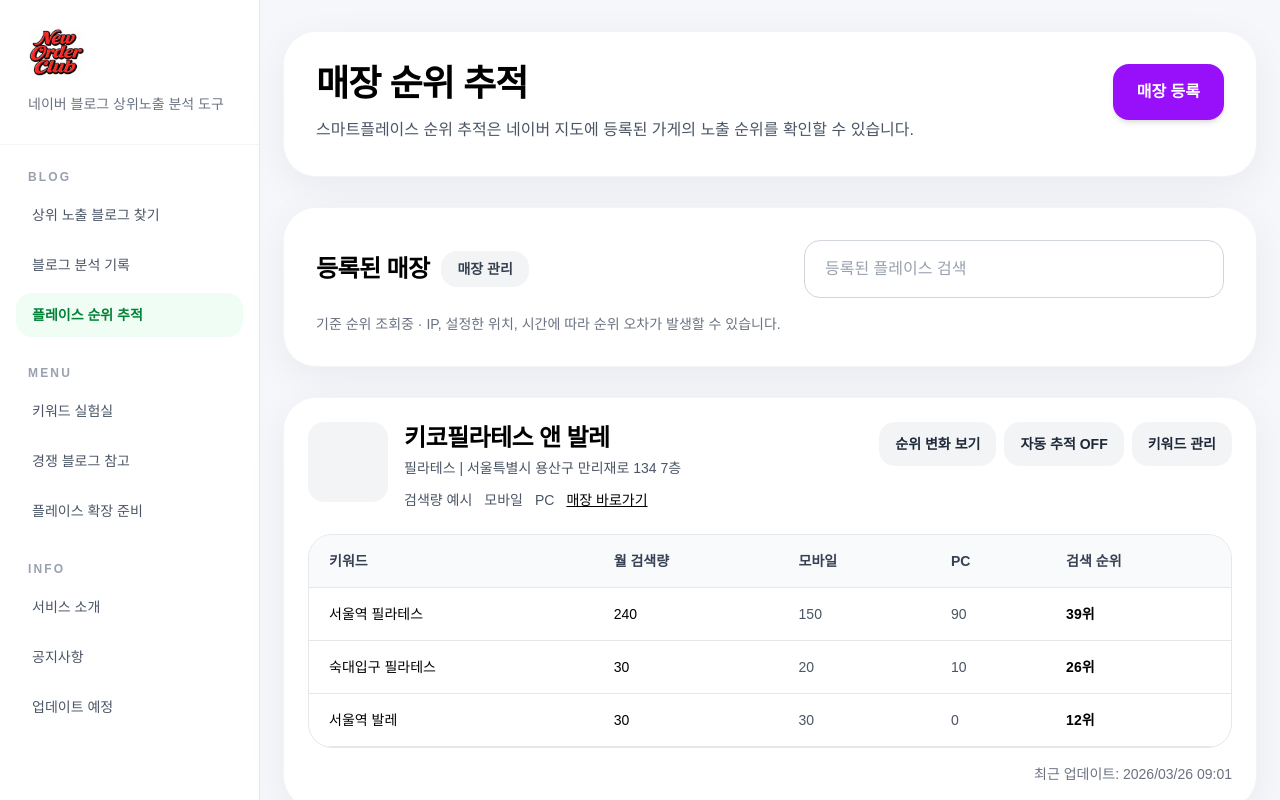
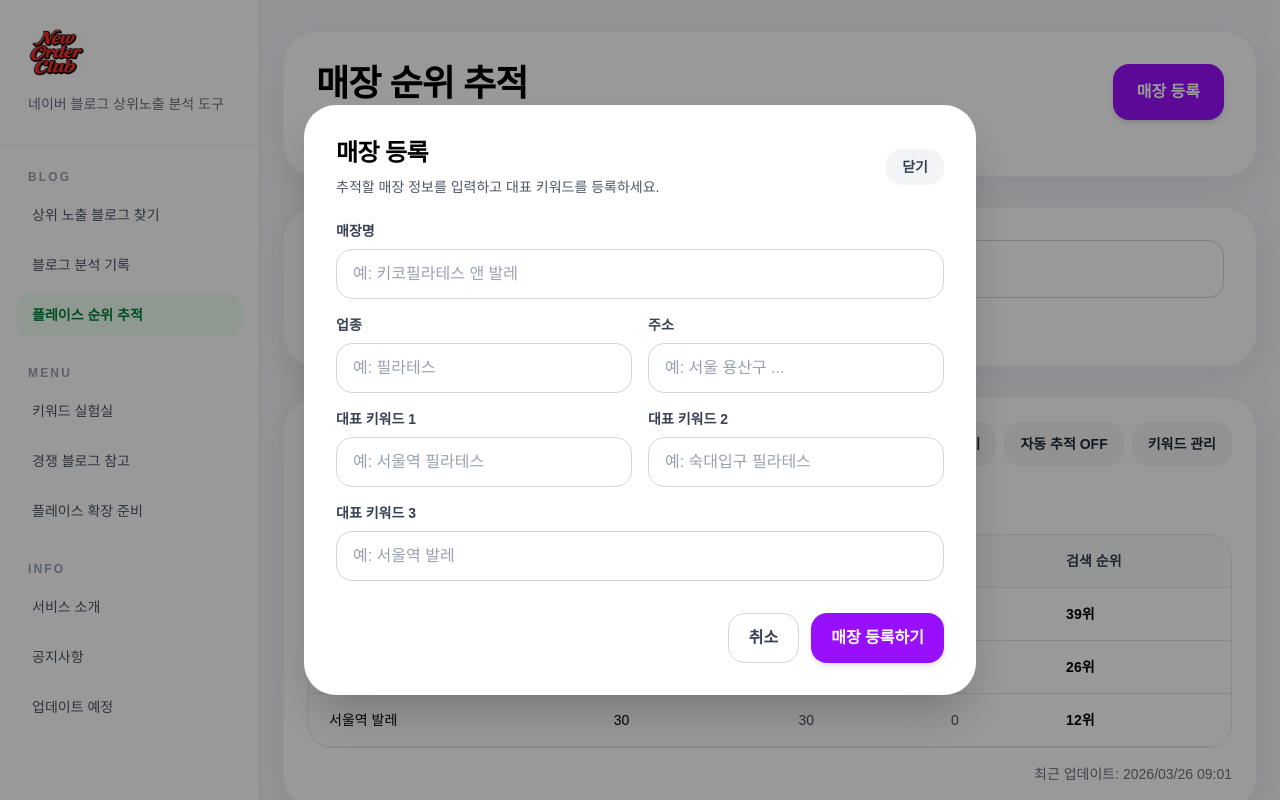
Before and after one commit to unother66-max/Neworder, a Next.js app: page /place in a window 1280 px wide. Both pictures are taken after a click on the button "매장 등록". Shown: the top 800 px of the page. Built offline with nearby package versions, Linux system fonts and the light colour scheme.

Commit message:
style: upgrade premium UI

```diff
--- a/app/place/page.tsx
+++ b/app/place/page.tsx
@@ -3,21 +3,23 @@
 import Link from "next/link";
 import { useState } from "react";
 
+type KeywordItem = {
+  keyword: string;
+  monthly: string;
+  mobile: string;
+  pc: string;
+  rank: string;
+};
+
 type Store = {
   name: string;
   category: string;
   address: string;
-  keywords: {
-    keyword: string;
-    monthly: string;
-    mobile: string;
-    pc: string;
-    rank: string;
-  }[];
+  keywords: KeywordItem[];
 };
 
 export default function PlacePage() {
-  const [stores] = useState<Store[]>([
+  const [stores, setStores] = useState<Store[]>([
     {
       name: "키코필라테스 앤 발레",
       category: "필라테스",
@@ -76,10 +78,68 @@ export default function PlacePage() {
     },
   ]);
 
+  const [searchText, setSearchText] = useState("");
+  const [isModalOpen, setIsModalOpen] = useState(false);
+
+  const [storeName, setStoreName] = useState("");
+  const [storeCategory, setStoreCategory] = useState("");
+  const [storeAddress, setStoreAddress] = useState("");
+  const [keyword1, setKeyword1] = useState("");
+  const [keyword2, setKeyword2] = useState("");
+  const [keyword3, setKeyword3] = useState("");
+
+  const filteredStores = stores.filter((store) => {
+    const text = searchText.trim().toLowerCase();
+    if (!text) return true;
+
+    return (
+      store.name.toLowerCase().includes(text) ||
+      store.category.toLowerCase().includes(text) ||
+      store.address.toLowerCase().includes(text)
+    );
+  });
+
+  const resetForm = () => {
+    setStoreName("");
+    setStoreCategory("");
+    setStoreAddress("");
+    setKeyword1("");
+    setKeyword2("");
+    setKeyword3("");
+  };
+
+  const handleRegisterStore = () => {
+    if (!storeName.trim() || !storeCategory.trim() || !storeAddress.trim()) {
+      alert("매장명, 업종, 주소는 꼭 입력해주세요.");
+      return;
+    }
+
+    const keywords = [keyword1, keyword2, keyword3]
+      .map((item) => item.trim())
+      .filter(Boolean)
+      .map((item) => ({
+        keyword: item,
+        monthly: "-",
+        mobile: "-",
+        pc: "-",
+        rank: "-",
+      }));
+
+    const newStore: Store = {
+      name: storeName.trim(),
+      category: storeCategory.trim(),
+      address: storeAddress.trim(),
+      keywords,
+    };
+
+    setStores((prev) => [newStore, ...prev]);
+    resetForm();
+    setIsModalOpen(false);
+  };
+
   return (
     <main className="min-h-screen bg-[#f5f7fb] text-black">
       <div className="flex min-h-screen">
-        {/* 모바일 상단 헤더 */}
         <div className="fixed left-0 right-0 top-0 z-30 border-b border-gray-200 bg-white px-5 py-4 xl:hidden">
           <Link href="/" className="flex items-center gap-3">
             <img
@@ -90,7 +150,6 @@ export default function PlacePage() {
           </Link>
         </div>
 
-        {/* 좌측 사이드바 */}
         <aside className="hidden w-[260px] border-r border-gray-200 bg-white xl:block">
           <div className="border-b border-gray-100 px-7 py-7">
             <Link href="/" className="block">
@@ -170,10 +229,8 @@ export default function PlacePage() {
           </nav>
         </aside>
 
-        {/* 메인 */}
         <section className="flex-1">
           <div className="mx-auto max-w-7xl px-6 py-8 pt-24 xl:pt-8">
-            {/* 상단 헤더 */}
             <div className="mb-8 rounded-[32px] bg-white p-8 shadow-[0_10px_40px_rgba(15,23,42,0.06)] ring-1 ring-gray-100">
               <div className="flex flex-col gap-6 md:flex-row md:items-start md:justify-between">
                 <div>
@@ -186,13 +243,15 @@ export default function PlacePage() {
                   </p>
                 </div>
 
-                <button className="rounded-2xl bg-purple-600 px-6 py-4 font-semibold text-white shadow-md transition hover:scale-[1.02] hover:bg-purple-700">
+                <button
+                  onClick={() => setIsModalOpen(true)}
+                  className="rounded-2xl bg-purple-600 px-6 py-4 font-semibold text-white shadow-md transition hover:scale-[1.02] hover:bg-purple-700"
+                >
                   매장 등록
                 </button>
               </div>
             </div>
 
-            {/* 검색 바 */}
             <div className="mb-8 rounded-[32px] bg-white p-8 shadow-[0_10px_40px_rgba(15,23,42,0.06)] ring-1 ring-gray-100">
               <div className="flex flex-col gap-4 md:flex-row md:items-center md:justify-between">
                 <div className="flex items-center gap-3">
@@ -207,6 +266,8 @@ export default function PlacePage() {
                 <div className="w-full md:w-[420px]">
                   <input
                     type="text"
+                    value={searchText}
+                    onChange={(e) => setSearchText(e.target.value)}
                     placeholder="등록된 플레이스 검색"
                     className="w-full rounded-2xl border border-gray-300 bg-white px-5 py-4 text-black outline-none placeholder-gray-400 focus:border-green-500 focus:ring-4 focus:ring-green-100"
                   />
@@ -218,9 +279,8 @@ export default function PlacePage() {
               </p>
             </div>
 
-            {/* 매장 카드 목록 */}
             <div className="space-y-6">
-              {stores.map((store, index) => (
+              {filteredStores.map((store, index) => (
                 <div
                   key={index}
                   className="rounded-[32px] bg-white p-6 shadow-[0_10px_40px_rgba(15,23,42,0.06)] ring-1 ring-gray-100"
@@ -313,6 +373,132 @@ export default function PlacePage() {
             </div>
           </div>
         </section>
+
+        {isModalOpen && (
+          <div className="fixed inset-0 z-50 flex items-center justify-center bg-black/40 px-4">
+            <div className="w-full max-w-2xl rounded-[32px] bg-white p-8 shadow-2xl">
+              <div className="mb-6 flex items-center justify-between">
+                <div>
+                  <h2 className="text-2xl font-bold tracking-tight text-black">
+                    매장 등록
+                  </h2>
+                  <p className="mt-2 text-sm text-gray-600">
+                    추적할 매장 정보를 입력하고 대표 키워드를 등록하세요.
+                  </p>
+                </div>
+
+                <button
+                  onClick={() => {
+                    resetForm();
+                    setIsModalOpen(false);
+                  }}
+                  className="rounded-2xl bg-gray-100 px-4 py-2 text-sm font-semibold text-gray-700"
+                >
+                  닫기
+                </button>
+              </div>
+
+              <div className="grid gap-4 md:grid-cols-2">
+                <div className="md:col-span-2">
+                  <label className="mb-2 block text-sm font-semibold text-gray-700">
+                    매장명
+                  </label>
+                  <input
+                    type="text"
+                    value={storeName}
+                    onChange={(e) => setStoreName(e.target.value)}
+                    placeholder="예: 키코필라테스 앤 발레"
+                    className="w-full rounded-2xl border border-gray-300 bg-white px-4 py-3 text-black outline-none placeholder-gray-400 focus:border-green-500 focus:ring-4 focus:ring-green-100"
+                  />
+                </div>
+
+                <div>
+                  <label className="mb-2 block text-sm font-semibold text-gray-700">
+                    업종
+                  </label>
+                  <input
+                    type="text"
+                    value={storeCategory}
+                    onChange={(e) => setStoreCategory(e.target.value)}
+                    placeholder="예: 필라테스"
+                    className="w-full rounded-2xl border border-gray-300 bg-white px-4 py-3 text-black outline-none placeholder-gray-400 focus:border-green-500 focus:ring-4 focus:ring-green-100"
+                  />
+                </div>
+
+                <div>
+                  <label className="mb-2 block text-sm font-semibold text-gray-700">
+                    주소
+                  </label>
+                  <input
+                    type="text"
+                    value={storeAddress}
+                    onChange={(e) => setStoreAddress(e.target.value)}
+                    placeholder="예: 서울 용산구 ..."
+                    className="w-full rounded-2xl border border-gray-300 bg-white px-4 py-3 text-black outline-none placeholder-gray-400 focus:border-green-500 focus:ring-4 focus:ring-green-100"
+                  />
+                </div>
+
+                <div>
+                  <label className="mb-2 block text-sm font-semibold text-gray-700">
+                    대표 키워드 1
+                  </label>
+                  <input
+                    type="text"
+                    value={keyword1}
+                    onChange={(e) => setKeyword1(e.target.value)}
+                    placeholder="예: 서울역 필라테스"
+                    className="w-full rounded-2xl border border-gray-300 bg-white px-4 py-3 text-black outline-none placeholder-gray-400 focus:border-green-500 focus:ring-4 focus:ring-green-100"
+                  />
+                </div>
+
+                <div>
+                  <label className="mb-2 block text-sm font-semibold text-gray-700">
+                    대표 키워드 2
+                  </label>
+                  <input
+                    type="text"
+                    value={keyword2}
+                    onChange={(e) => setKeyword2(e.target.value)}
+                    placeholder="예: 숙대입구 필라테스"
+                    className="w-full rounded-2xl border border-gray-300 bg-white px-4 py-3 text-black outline-none placeholder-gray-400 focus:border-green-500 focus:ring-4 focus:ring-green-100"
+                  />
+                </div>
+
+                <div className="md:col-span-2">
+                  <label className="mb-2 block text-sm font-semibold text-gray-700">
+                    대표 키워드 3
+                  </label>
+                  <input
+                    type="text"
+                    value={keyword3}
+                    onChange={(e) => setKeyword3(e.target.value)}
+                    placeholder="예: 서울역 발레"
+                    className="w-full rounded-2xl border border-gray-300 bg-white px-4 py-3 text-black outline-none placeholder-gray-400 focus:border-green-500 focus:ring-4 focus:ring-green-100"
+                  />
+                </div>
+              </div>
+
+              <div className="mt-8 flex justify-end gap-3">
+                <button
+                  onClick={() => {
+                    resetForm();
+                    setIsModalOpen(false);
+                  }}
+                  className="rounded-2xl border border-gray-300 bg-white px-5 py-3 font-semibold text-gray-700"
+                >
+                  취소
+                </button>
+
+                <button
+                  onClick={handleRegisterStore}
+                  className="rounded-2xl bg-purple-600 px-5 py-3 font-semibold text-white shadow-md transition hover:bg-purple-700"
+                >
+                  매장 등록하기
+                </button>
+              </div>
+            </div>
+          </div>
+        )}
       </div>
     </main>
   );
```
